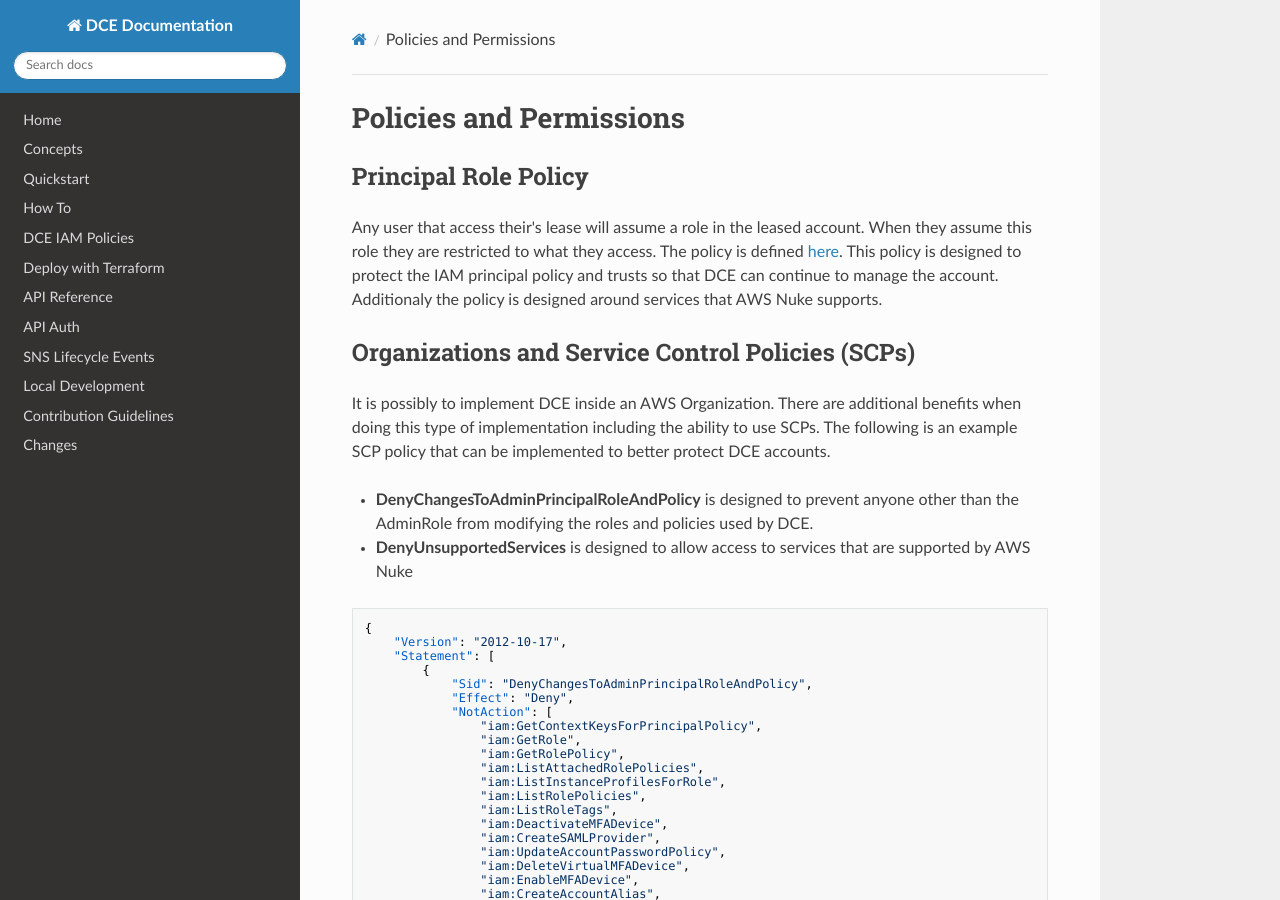
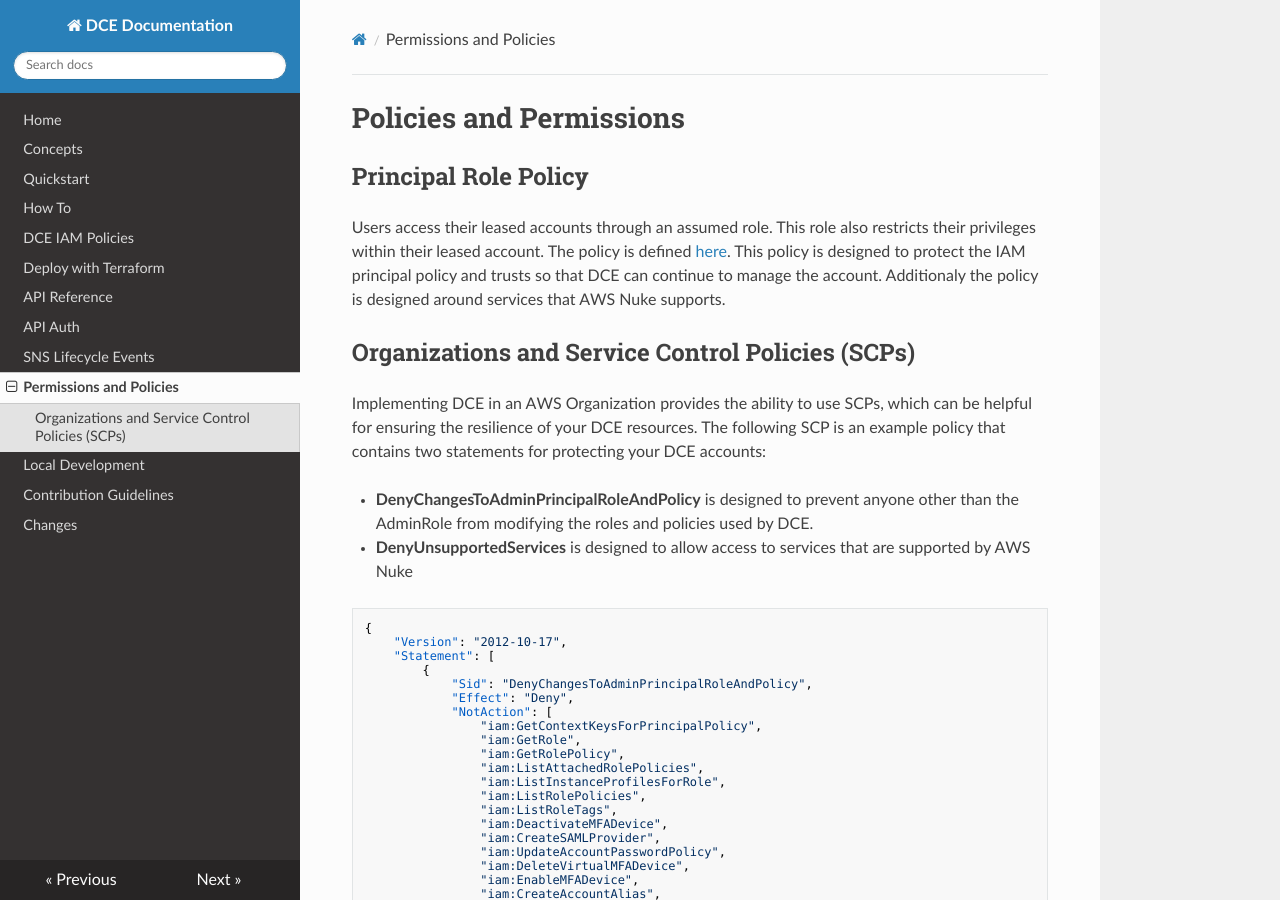
Before and after one commit to Optum/dce, an MkDocs documentation site: the page built from docs/policies.md, in a window 1280 px wide and 900 px high. Built offline with MkDocs 1.6.1, drawn with Linux system fonts in a browser that asks for light colours; nearby versions of some CDN libraries.

Commit message:
Documentation feedback updates
Signed-off-by: Kevin DeJong <kevin.dejong@optum.com>

```diff
--- a/docs/policies.md
+++ b/docs/policies.md
@@ -2,11 +2,11 @@
 
 ## Principal Role Policy
 
-Any user that access their's lease will assume a role in the leased account.  When they assume this role they are restricted to what they access.  The policy is defined [here](https://github.com/Optum/dce/blob/master/modules/fixtures/policies/principal_policy.tmpl).  This policy is designed to protect the IAM principal policy and trusts so that DCE can continue to manage the account.  Additionaly the policy is designed around services that AWS Nuke supports.
+Users access their leased accounts through an assumed role. This role also restricts their privileges within their leased account.  The policy is defined [here](https://github.com/Optum/dce/blob/master/modules/fixtures/policies/principal_policy.tmpl).  This policy is designed to protect the IAM principal policy and trusts so that DCE can continue to manage the account.  Additionaly the policy is designed around services that AWS Nuke supports.
 
 ## Organizations and Service Control Policies (SCPs)
 
-It is possibly to implement DCE inside an AWS Organization.  There are additional benefits when doing this type of implementation including the ability to use SCPs.  The following is an example SCP policy that can be implemented to better protect DCE accounts.
+Implementing DCE in an AWS Organization provides the ability to use SCPs, which can be helpful for ensuring the resilience of your DCE resources. The following SCP is an example policy that contains two statements for protecting your DCE accounts:
 
 - **DenyChangesToAdminPrincipalRoleAndPolicy** is designed to prevent anyone other than the AdminRole from modifying the roles and policies used by DCE.
 - **DenyUnsupportedServices** is designed to allow access to services that are supported by AWS Nuke
--- a/mkdocs.yml
+++ b/mkdocs.yml
@@ -9,6 +9,7 @@ nav:
   - "API Reference": api-documentation.md
   - "API Auth": api-auth.md
   - "SNS Lifecycle Events": sns.md
+  - "Permissions and Policies": policies.md
   - Local Development: develop.md
   - Contribution Guidelines: CONTRIBUTING.md
   - Changes: CHANGELOG.md
```
Also changed, not shown: 1 other file.
